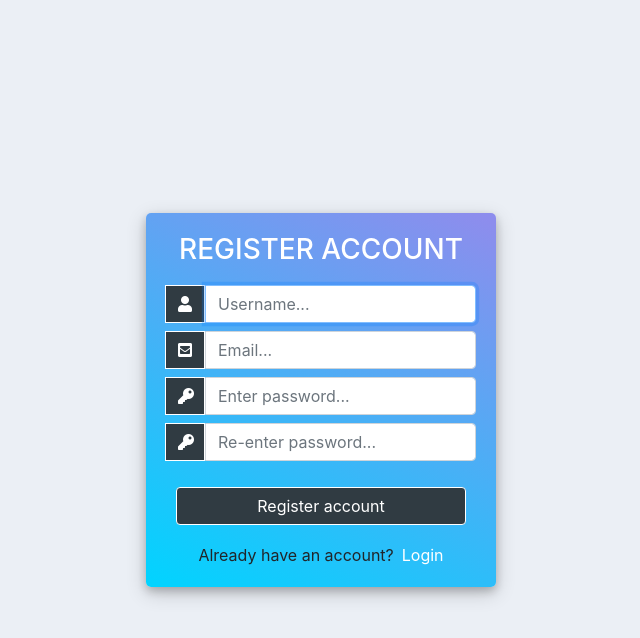
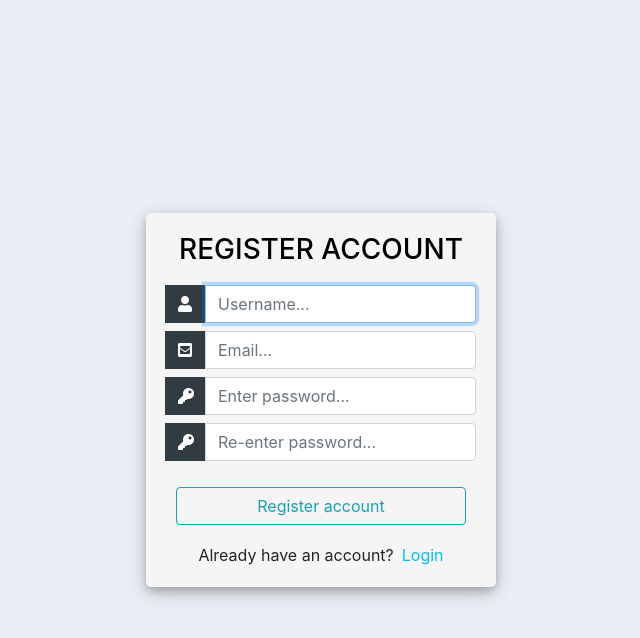
Before and after one commit to kdleijer/ContactBook, a Django app: page /accounts/register/ in a window 1280 px wide. Shown: the top 638 px of the page, without its empty margins (319-959 px from the left). Run offline with Django 4.2, Linux system fonts and the light colour scheme; some libraries are stand-ins or nearby versions.

Commit message:
More neutral accounts app UI | Customize in future

```diff
--- a/contactbookapi/accounts/static/login_style.css
+++ b/contactbookapi/accounts/static/login_style.css
@@ -1,8 +1,5 @@
 .signin_btn {
 	width: 70%;
-	border: 1px solid white;
-	background: #303b42;
-	color: white;
 	margin-top: 0;
 	margin-bottom: 0;
 }
@@ -21,7 +18,6 @@
 		width: 300px;
 		height: 80px;
 		font-size: 30px;
-		border: 2px solid white;
 		border-radius: 10px;
 		margin-top: 20px;
 		margin-bottom: 10px;
--- a/contactbookapi/accounts/static/register_style.css
+++ b/contactbookapi/accounts/static/register_style.css
@@ -1,8 +1,5 @@
 .register_btn {
 	width: 100%;
-	border: 1px solid white;
-	background: #303b42;
-	color: white;
 	border-radius: 0.25rem 0.25rem 0.25rem 0.25rem;
 	margin-top: 0;
 	margin-bottom: 0;
@@ -19,7 +16,6 @@
 		font-size: 62px;
 	}
 	.register_btn {
-		border: 2px solid white;
 		font-size: 110px;
 		width: 400px;
 		height: 80px;
--- a/contactbookapi/accounts/static/style.css
+++ b/contactbookapi/accounts/static/style.css
@@ -8,7 +8,7 @@ body, html {
 	width: 350px;
 	margin-top: auto;
 	margin-bottom: auto;
-	background: linear-gradient(206deg, rgba(141,141,237,1) 2%, rgba(0,212,255,1) 100%);
+	background: whitesmoke;
 	position: relative;
 	display: flex;
 	justify-content: center;
@@ -21,7 +21,7 @@ body, html {
 	margin-top: 10px;
 }
 #form-title {
-	color: white;
+	color: black;
 }
 .login_container {
 	padding: 10px;
@@ -31,16 +31,16 @@ body, html {
 	color: white;
 	width: 40px;
 	height: 38px;
-	border: 1px solid white
+	border: 1px solid #303b42;
 }
 #messages {
-	color: white;
+	color: black;
 	padding: 5px;
 	margin: 0;
 	text-align: center;
 }
 .errorlist {
-	color: white;
+	color: black;
 	padding: 5px;
 	margin: 0 0 0 20px;
 	text-align: center;
@@ -72,7 +72,6 @@ body, html {
 		border-width: 2px;
 		margin-bottom: 5px;
 	}
-
 	.form_container {
 		margin-top: 30px;
 	}
--- a/contactbookapi/accounts/templates/login.html
+++ b/contactbookapi/accounts/templates/login.html
@@ -41,7 +41,7 @@
                         </div>
 
 							<div class="d-flex justify-content-center mt-2 login_container">
-				 				<input class="btn signin_btn" type="submit" value="Login">
+				 				<input class="btn btn-outline-info signin_btn" type="submit" value="Login">
 				   			</div>
 					</form>
 				</div>
@@ -52,7 +52,7 @@
 
 				<div class="mt-2">
 					<div class="d-flex justify-content-center links">
-						Don't have an account? <a href="{% url 'register' %}" class="ml-2"  style="text-decoration: none; color: white;">Sign Up</a>
+						Don't have an account? <a href="{% url 'register' %}" class="ml-2"  style="text-decoration: none; color: #03befc;">Sign Up</a>
 					</div>
 				</div>
 			</div>
--- a/contactbookapi/accounts/templates/register.html
+++ b/contactbookapi/accounts/templates/register.html
@@ -48,7 +48,7 @@
 						</div>
 
 				   		<div class="d-flex justify-content-center mt-3 login_container">
-				 			<input class="btn register_btn" type="submit" value="Register account">
+				 			<input class="btn btn-outline-info register_btn" type="submit" value="Register account">
 				   		</div>
 					</form>
 				</div>
@@ -57,7 +57,7 @@
 
 				<div class="mt-2">
 					<div class="d-flex justify-content-center links">
-						Already have an account? <a href="{% url 'login' %}" class="ml-2" style="text-decoration: none; color: white;"> Login</a>
+						Already have an account? <a href="{% url 'login' %}" class="ml-2" style="text-decoration: none; color: #03befc;"> Login</a>
 					</div>
 				</div>
 			</div>
@@ -65,15 +65,15 @@
 	</div>
 	<script>
 
-		var form_fields = document.getElementsByTagName('input')
-		form_fields[1].placeholder='Username...';
-		form_fields[2].placeholder='Email...';
-		form_fields[3].placeholder='Enter password...';
-		form_fields[4].placeholder='Re-enter password...';
+		var formFields = document.getElementsByTagName('input')
+		formFields[1].placeholder='Username...';
+		formFields[2].placeholder='Email...';
+		formFields[3].placeholder='Enter password...';
+		formFields[4].placeholder='Re-enter password...';
 
 
-		for (var field in form_fields){
-			form_fields[field].className += ' form-control'
+		for (var field in formFields){
+			formFields[field].className += ' form-control'
 		}
 	</script>
 </body>
```
